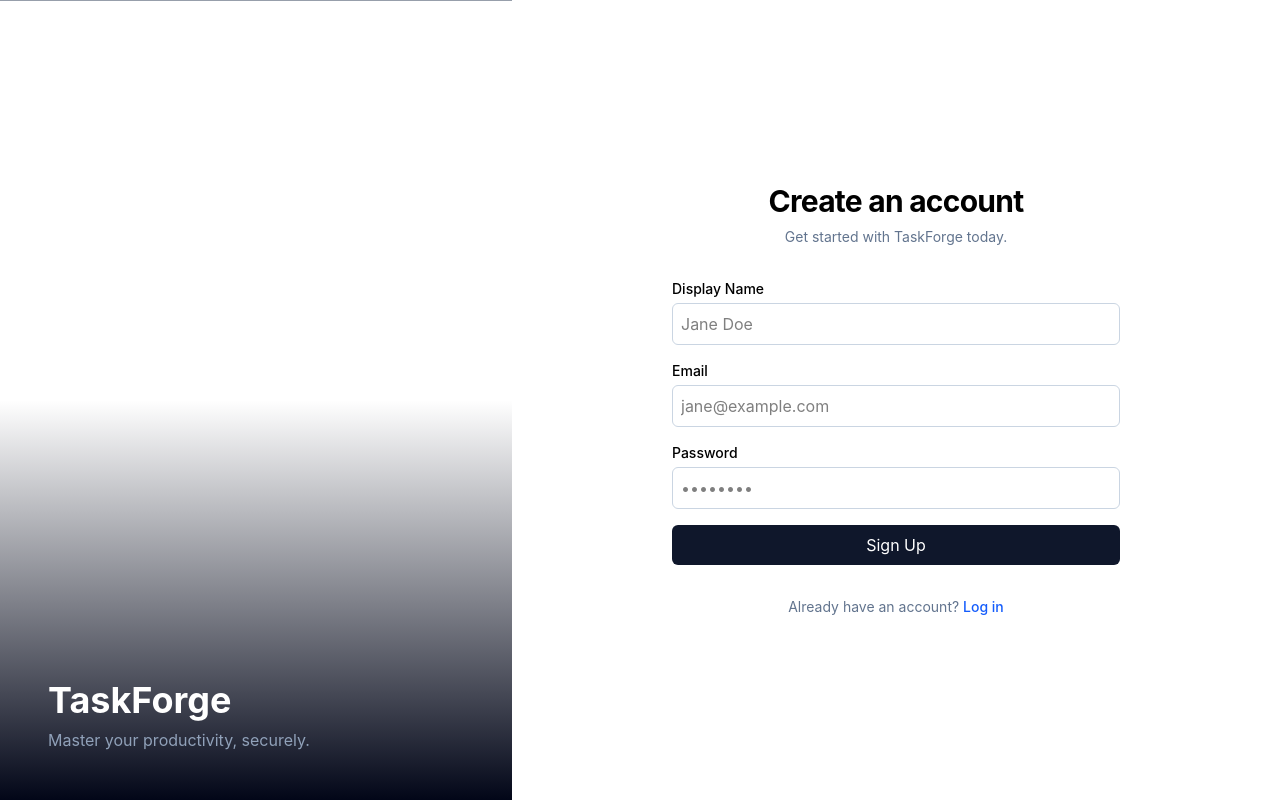
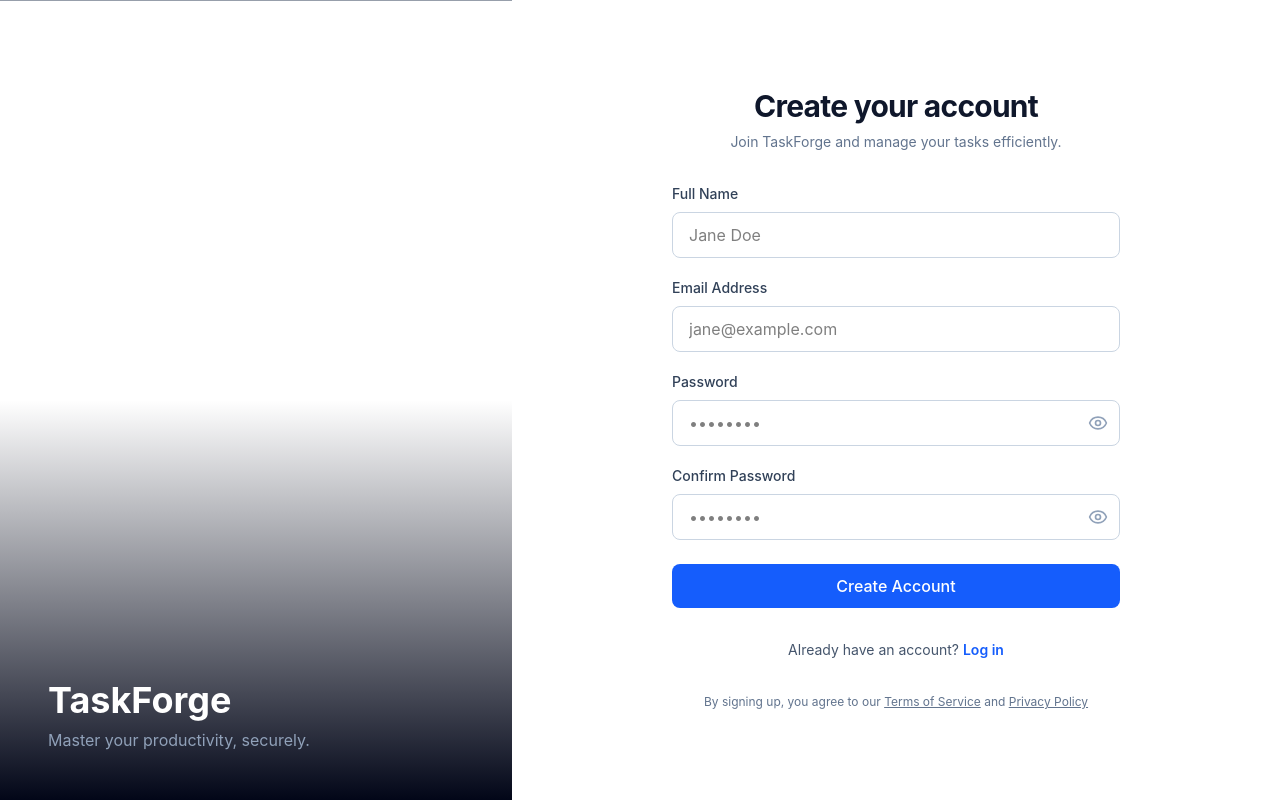
Before and after one commit to DaivyaPatel/TaskForge, a React (Vite) app in the folder client/: page /signup in a window 1280 px wide. Built offline with nearby package versions, Linux system fonts and the light colour scheme; no server answers.

Commit message:
fix: some fixes

```diff
--- a/client/src/App.jsx
+++ b/client/src/App.jsx
@@ -5,6 +5,7 @@
 
 import { Login } from './pages/Login';
 import { Register } from './pages/Register';
+import { Signup } from './pages/Signup';
 import { VerifyEmail } from './pages/VerifyEmail';
 import { Dashboard } from './pages/Dashboard';
 import { WorkspaceView } from './pages/WorkspaceView';
@@ -18,7 +19,7 @@
       <BrowserRouter>
         <Routes>
           <Route path="/login" element={<Login />} />
-          <Route path="/signup" element={<Register />} />
+          <Route path="/signup" element={<Signup />} />
           <Route path="/register" element={<Register />} />
           <Route path="/verify-email/:token" element={<VerifyEmail />} />
 
--- /dev/null
+++ b/client/src/pages/Signup.jsx
@@ -0,0 +1,241 @@
+import { useState } from 'react';
+import { useForm } from 'react-hook-form';
+import { zodResolver } from '@hookform/resolvers/zod';
+import { z } from 'zod';
+import zxcvbn from 'zxcvbn';
+import { Loader2, Eye, EyeOff, Check, X } from 'lucide-react';
+import { useNavigate, Link } from 'react-router-dom';
+import { AuthLayout } from '../layouts/AuthLayout';
+import { useAuthStore } from '../store/authStore';
+
+const signupSchema = z.object({
+  displayName: z.string().min(2, 'Name must be at least 2 characters').max(50, 'Name must be less than 50 characters'),
+  email: z.string().email('Please enter a valid email').max(100, 'Email is too long'),
+  password: z.string().min(8, 'Password must be at least 8 characters').max(128, 'Password is too long'),
+  confirmPassword: z.string(),
+}).refine((data) => data.password === data.confirmPassword, {
+  message: "Passwords don't match",
+  path: ["confirmPassword"],
+});
+
+export const Signup = () => {
+  const [error, setError] = useState(null);
+  const [showPassword, setShowPassword] = useState(false);
+  const [showConfirmPassword, setShowConfirmPassword] = useState(false);
+  const navigate = useNavigate();
+
+  const registerAccount = useAuthStore((state) => state.register);
+
+  const { register, handleSubmit, watch, formState: { errors, isSubmitting } } = useForm({
+    resolver: zodResolver(signupSchema),
+    mode: 'onChange',
+  });
+
+  const password = watch('password', '');
+  const confirmPassword = watch('confirmPassword', '');
+  const passwordScore = password ? zxcvbn(password).score : -1;
+  const strengthLabels = ['Very Weak', 'Weak', 'Fair', 'Good', 'Strong'];
+  const strengthColors = ['bg-red-500', 'bg-orange-500', 'bg-yellow-500', 'bg-blue-500', 'bg-green-500'];
+
+  const passwordsMatch = password && confirmPassword && password === confirmPassword;
+
+  const onSubmit = async (data) => {
+    setError(null);
+    try {
+      const response = await registerAccount({
+        displayName: data.displayName,
+        email: data.email,
+        password: data.password,
+      });
+      navigate('/login', {
+        replace: true,
+        state: {
+          message: response.message || 'Account created successfully! Please check your email to verify your account.',
+        },
+      });
+    } catch (err) {
+      setError(
+        err.response?.data?.error ||
+        err.response?.data?.message ||
+        'Failed to create account. Please try again.'
+      );
+    }
+  };
+
+  return (
+    <AuthLayout>
+      <div className="text-center mb-8">
+        <h2 className="text-3xl font-bold tracking-tight text-slate-900">Create your account</h2>
+        <p className="text-sm text-slate-500 mt-2">Join TaskForge and manage your tasks efficiently.</p>
+      </div>
+
+      {error && (
+        <div className="mb-4 p-3 bg-red-50 text-red-700 text-sm rounded-lg border border-red-200 flex items-start">
+          <X className="w-5 h-5 mr-2 flex-shrink-0 mt-0.5" />
+          <span>{error}</span>
+        </div>
+      )}
+
+      <form onSubmit={handleSubmit(onSubmit)} className="space-y-5">
+        {/* Display Name */}
+        <div>
+          <label className="block text-sm font-medium text-slate-700 mb-2">Full Name</label>
+          <input
+            {...register('displayName')}
+            type="text"
+            className={`w-full px-4 py-2.5 border rounded-lg focus:outline-none focus:ring-2 focus:ring-blue-500 focus:border-transparent transition ${
+              errors.displayName ? 'border-red-300 bg-red-50' : 'border-slate-300'
+            }`}
+            placeholder="Jane Doe"
+          />
+          {errors.displayName && (
+            <p className="text-red-600 text-xs mt-1.5 flex items-center">
+              <X className="w-3 h-3 mr-1" />
+              {errors.displayName.message}
+            </p>
+          )}
+        </div>
+
+        {/* Email */}
+        <div>
+          <label className="block text-sm font-medium text-slate-700 mb-2">Email Address</label>
+          <input
+            {...register('email')}
+            type="email"
+            className={`w-full px-4 py-2.5 border rounded-lg focus:outline-none focus:ring-2 focus:ring-blue-500 focus:border-transparent transition ${
+              errors.email ? 'border-red-300 bg-red-50' : 'border-slate-300'
+            }`}
+            placeholder="jane@example.com"
+          />
+          {errors.email && (
+            <p className="text-red-600 text-xs mt-1.5 flex items-center">
+              <X className="w-3 h-3 mr-1" />
+              {errors.email.message}
+            </p>
+          )}
+        </div>
+
+        {/* Password */}
+        <div>
+          <label className="block text-sm font-medium text-slate-700 mb-2">Password</label>
+          <div className="relative">
+            <input
+              {...register('password')}
+              type={showPassword ? 'text' : 'password'}
+              className={`w-full px-4 py-2.5 border rounded-lg focus:outline-none focus:ring-2 focus:ring-blue-500 focus:border-transparent transition pr-10 ${
+                errors.password ? 'border-red-300 bg-red-50' : 'border-slate-300'
+              }`}
+              placeholder="••••••••"
+            />
+            <button
+              type="button"
+              onClick={() => setShowPassword(!showPassword)}
+              className="absolute right-3 top-1/2 transform -translate-y-1/2 text-slate-400 hover:text-slate-600"
+            >
+              {showPassword ? <EyeOff className="w-5 h-5" /> : <Eye className="w-5 h-5" />}
+            </button>
+          </div>
+
+          {errors.password && (
+            <p className="text-red-600 text-xs mt-1.5 flex items-center">
+              <X className="w-3 h-3 mr-1" />
+              {errors.password.message}
+            </p>
+          )}
+
+          {/* Password Strength Indicator */}
+          {password.length > 0 && (
+            <div className="mt-3 space-y-2">
+              <div className="flex h-2 w-full overflow-hidden rounded-full bg-slate-200">
+                <div
+                  className={`h-full transition-all duration-300 ${strengthColors[passwordScore]}`}
+                  style={{ width: `${(passwordScore + 1) * 20}%` }}
+                />
+              </div>
+              <p className="text-xs text-slate-600">
+                Password strength: <span className="font-semibold">{strengthLabels[passwordScore]}</span>
+              </p>
+            </div>
+          )}
+        </div>
+
+        {/* Confirm Password */}
+        <div>
+          <label className="block text-sm font-medium text-slate-700 mb-2">Confirm Password</label>
+          <div className="relative">
+            <input
+              {...register('confirmPassword')}
+              type={showConfirmPassword ? 'text' : 'password'}
+              className={`w-full px-4 py-2.5 border rounded-lg focus:outline-none focus:ring-2 focus:ring-blue-500 focus:border-transparent transition pr-10 ${
+                errors.confirmPassword ? 'border-red-300 bg-red-50' : 'border-slate-300'
+              }`}
+              placeholder="••••••••"
+            />
+            <button
+              type="button"
+              onClick={() => setShowConfirmPassword(!showConfirmPassword)}
+              className="absolute right-3 top-1/2 transform -translate-y-1/2 text-slate-400 hover:text-slate-600"
+            >
+              {showConfirmPassword ? <EyeOff className="w-5 h-5" /> : <Eye className="w-5 h-5" />}
+            </button>
+          </div>
+
+          {confirmPassword && (
+            <div className="mt-1.5">
+              {passwordsMatch ? (
+                <p className="text-green-600 text-xs flex items-center">
+                  <Check className="w-3 h-3 mr-1" />
+                  Passwords match
+                </p>
+              ) : (
+                <p className="text-red-600 text-xs flex items-center">
+                  <X className="w-3 h-3 mr-1" />
+                  Passwords don't match
+                </p>
+              )}
+            </div>
+          )}
+
+          {errors.confirmPassword && (
+            <p className="text-red-600 text-xs mt-1.5 flex items-center">
+              <X className="w-3 h-3 mr-1" />
+              {errors.confirmPassword.message}
+            </p>
+          )}
+        </div>
+
+        {/* Sign Up Button */}
+        <button
+          type="submit"
+          disabled={isSubmitting}
+          className="w-full flex items-center justify-center py-2.5 px-4 bg-blue-600 text-white font-medium rounded-lg hover:bg-blue-700 transition-colors disabled:opacity-70 disabled:cursor-not-allowed mt-6"
+        >
+          {isSubmitting ? (
+            <>
+              <Loader2 className="w-5 h-5 animate-spin mr-2" />
+              Creating account...
+            </>
+          ) : (
+            'Create Account'
+          )}
+        </button>
+      </form>
+
+      {/* Login Link */}
+      <div className="mt-6 text-center text-sm text-slate-600">
+        Already have an account?{' '}
+        <Link to="/login" className="text-blue-600 hover:text-blue-700 font-semibold">
+          Log in
+        </Link>
+      </div>
+
+      {/* Terms */}
+      <p className="text-xs text-slate-500 text-center mt-6 leading-relaxed">
+        By signing up, you agree to our{' '}
+        <a href="#" className="hover:text-slate-700 underline">Terms of Service</a>
+        {' '}and{' '}
+        <a href="#" className="hover:text-slate-700 underline">Privacy Policy</a>
+      </p>
+    </AuthLayout>
+  );
+};
```
